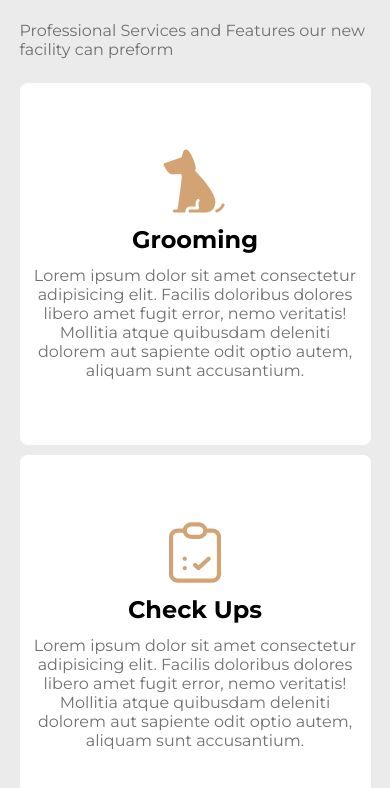
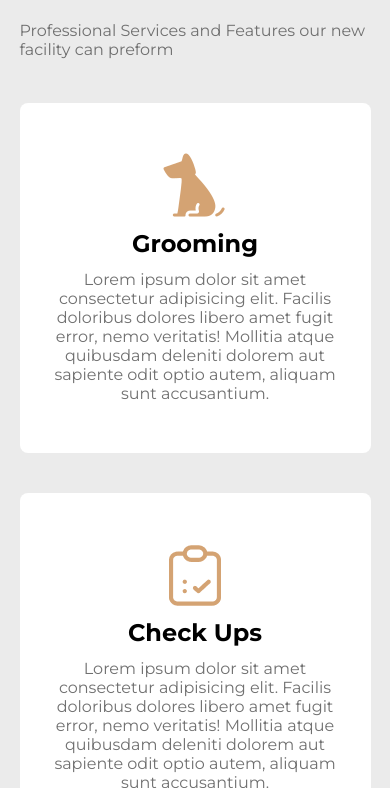
Before and after one commit to BillGibsonDev/Pooches-Demo-Website, a plain HTML site: page index.html in a window 390 px wide. Shown: the part 736-1524 px from the top of the page. Drawn offline with Linux system fonts and the light colour scheme.

Commit message:
Update style.css

```diff
--- a/style.css
+++ b/style.css
@@ -31,11 +31,12 @@ p {
     font-weight: 700;
     border-radius: 8px;
     color: rgb(0, 0, 0);
+    transition: 0.2s;
 }
 .link-btn:hover {
     background: black;
-    transition: 0.2s;
     text-decoration: none;
+    color: #fff;
 }
 .section-heading {
     font-size: 48px;
@@ -80,10 +81,10 @@ header nav {
 }
 header nav a {
     color: black;
+    transition: 0.2s;
 }
 header nav a:hover {
     text-decoration: underline;
-    transition: 0.2s;
 }
 
 /* Home */
@@ -118,6 +119,7 @@ header nav a:hover {
     height: 80%;
     width: 40%;
     margin: auto 0 auto auto;
+    border-radius: 8px;
 }
 
 /* services */
@@ -126,9 +128,8 @@ header nav a:hover {
 }
 
 #services .services-wrapper {
-    display: grid;
-    grid-template-columns: 1fr 1fr 1fr;
-    column-gap: 10px;
+    display: flex;
+    justify-content: space-between;
     width: 100%;
 }
 #services .card {
@@ -138,8 +139,8 @@ header nav a:hover {
     align-items: center;
     background: white;
     text-align: center;
-    padding: 6px;
     height: 350px;
+    width: 30%;
     border-radius: 8px;
 }
 #services .card h5 {
@@ -148,6 +149,7 @@ header nav a:hover {
 }
 #services .card p {
     font-size: 16px;
+    width: 90%;
 }
 
 /* Gallery */
@@ -160,7 +162,10 @@ header nav a:hover {
     display: grid;
     grid-template-columns: 1fr 1fr 1fr;
     row-gap: 10px;
-    column-gap: 10xp;
+    column-gap: 10px;
+}
+#gallery img {
+    width: 100%;
 }
 
 /*  Contact Section*/
@@ -209,6 +214,7 @@ header nav a:hover {
     border: none;
     font-size: 20px;
     cursor: pointer;
+    transition: 0.2s;
 }
 #contact form button:hover{
     background: black;
@@ -283,7 +289,7 @@ footer .icons-container a {
         height: 70vh;
     }
     #home .text-container {
-        width: 90%;
+        width: 100%;
     }
     #home .text-container h2 {
         font-size: 36px;
@@ -292,7 +298,7 @@ footer .icons-container a {
         font-size: 20px;
     }
     #home img {
-        height: 80%;
+        height: 70%;
         width: 100%;
         position: absolute;
         z-index: -1;
@@ -305,20 +311,14 @@ footer .icons-container a {
         height: 100%;
     }
     #services .services-wrapper {
-        grid-template-columns: 1fr;
-        row-gap: 10px;
+        width: 100%;
+        flex-direction: column;
     }
     #services .card {
-        display: flex;
-        flex-direction: column;
-        justify-content: center;
-        align-items: center;
-        background: white;
-        text-align: center;
-        padding: 6px;
-        height: 350px;
-        border-radius: 8px;
+        width: 100%;
+        margin: 20px auto;
     }
+
     /* Gallery Section */
     #gallery .gallery-wrapper {
         grid-template-columns: 1fr;
@@ -342,6 +342,9 @@ footer .icons-container a {
     .info-wrapper .info-container{
         justify-content: center;
     }
+    .info-wrapper .info-container h6{
+        font-size: 16px;
+    }
     #contact .contact-wrapper .icons-container, .info-wrapper h5 {
         display: none;
     }
```
